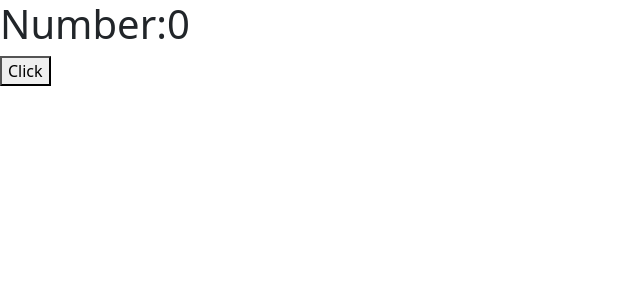
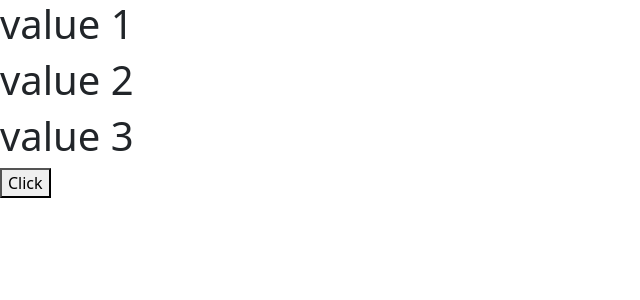
Before and after one commit to ShowkatSakib/React-Learning, a React (Vite) app: page / in a window 1280 px wide. Shown: the top 300 px of the page, without its empty margins (0-640 px from the left). Built offline with nearby package versions, Linux system fonts and the light colour scheme.

Commit message:
useState() with object

```diff
--- a/src/App.jsx
+++ b/src/App.jsx
@@ -3,16 +3,29 @@
 
 const App = () => {
 
-  const[number, setNumber]= useState(0);
+  const[myObj, setMyObj]= useState({
+    key1: "value 1",
+    key2: "value 2",
+    key3: "value 3"
+
+  })
 
   const change=()=>{
-    setNumber(number+1);
+    setMyObj(
+      prevObj=>({
+        ...prevObj,
+        key1:"New value for key 1",
+        key2:"New value for key 2"
+      })
+    )
   }
 
   return (
     <div>
 
-      <h1> Number:{number}</h1>
+      <h1> {myObj.key1}</h1>
+      <h1> {myObj.key2}</h1>
+      <h1> {myObj.key3}</h1>
       <button onClick={change}> Click</button>
 
     </div>
```
